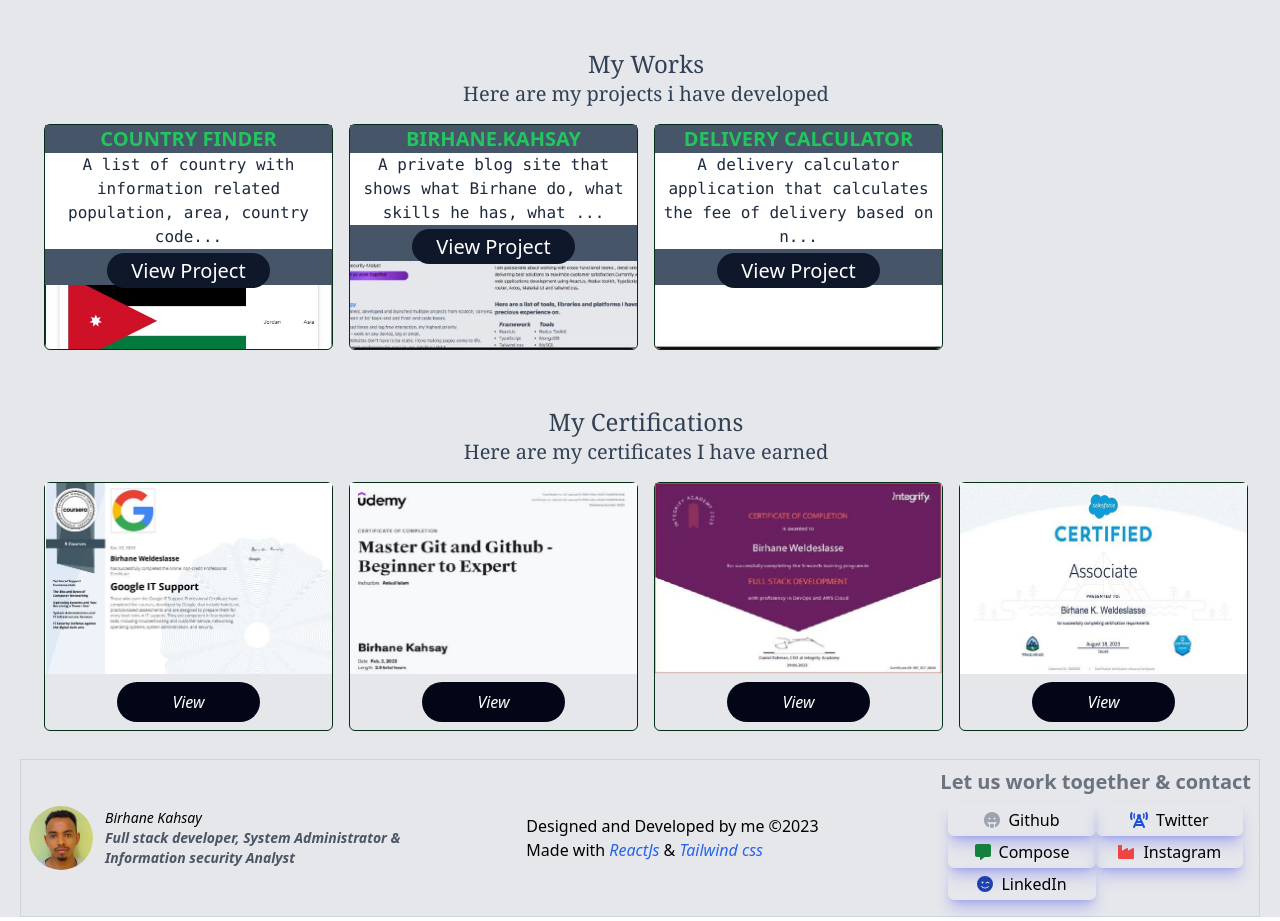
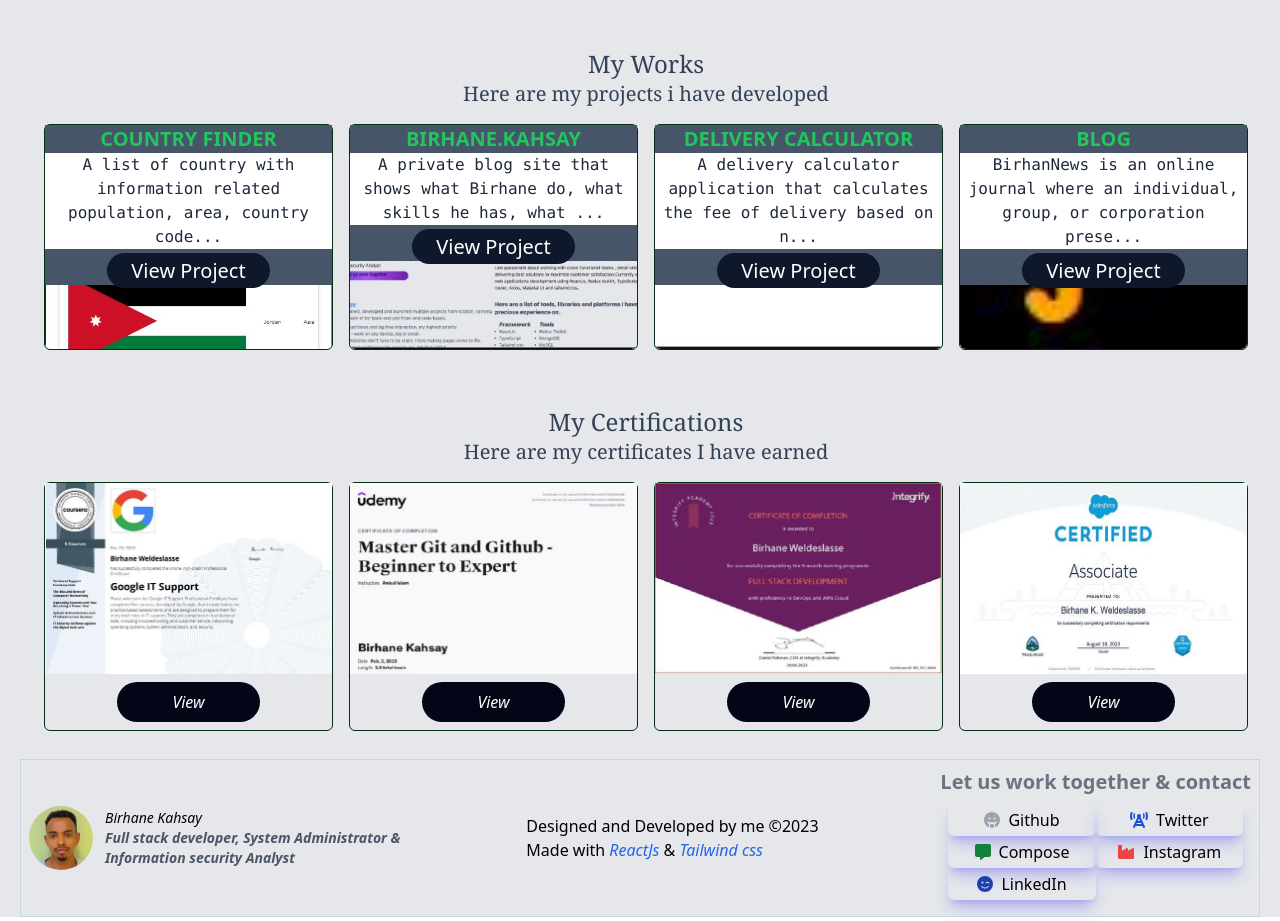
Before and after one commit to Birhanek/own-website, a React (Create React App) app: page / in a window 1280 px wide. Shown: the part 920-1841 px from the top of the page. Built offline with nearby package versions, Linux system fonts and the light colour scheme.

Commit message:
image, and activities are modified

```diff
--- a/src/components/Activity.jsx
+++ b/src/components/Activity.jsx
@@ -1,6 +1,7 @@
 import React from 'react'
 import { projects } from '../data/data'
 const Activity = () => {
+
 
   return (
     <section className='flex flex-col items-center justify-center gap-2 p-3 mt-4 mb-4 text-center '>
@@ -9,30 +10,18 @@ const Activity = () => {
           <p className='text-xl'>Here are my projects i have developed </p>
         </span>
         <div className='grid grid-cols-1 gap-6 md:grid-cols-4 md:gap-4'>
-            <article key={projects[0].projectId} className='relative w-full border rounded-md border-green-950'>
-                  <img src='images/country-finder.jpg' alt={projects[0].projectName} className='object-cover w-full h-56 rounded-md cursor-pointer hover:transition hover:ease-in-out hover:border hover:border-l-gray-300'/>
+          {
+            projects.map((project)=>{
+              return <article key={project.projectId} className='relative w-full border rounded-md border-green-950'>
+                  <img src={project.projectImage} alt={project.projectName} className='object-cover w-full h-56 rounded-md cursor-pointer hover:transition hover:ease-in-out hover:border hover:border-l-gray-300'/>
                   <div className='absolute -top-0 bg-slate-600'>
-                    <h1 className='text-xl font-semibold text-green-500 uppercase'>{projects[0].projectName}</h1>
-                    <p className='mb-2 font-mono bg-white text-slate-800'>{projects[0].projectDescription.substring(0,80)}...</p>
-                    <a className='w-1/2 px-6 py-1 mt-4 text-xl text-white rounded-full bg-slate-900 hover:bg-blue-700 hover:transition hover:translate-x-4' href={projects[0].projectLink}>View Project</a>
+                    <h1 className='text-xl font-semibold text-green-500 uppercase'>{project.projectName}</h1>
+                    <p className='mb-2 font-mono bg-white text-slate-800'>{project.projectDescription.substring(0,80)}...</p>
+                    <a className='w-1/2 px-6 py-1 mt-4 text-xl text-white rounded-full bg-slate-900 hover:bg-blue-700 hover:transition hover:translate-x-4' href={project.projectLink}>View Project</a>
                   </div>
               </article>
-              <article key={projects[1].projectId} className='relative w-full border rounded-md border-green-950'>
-                  <img src='images/own-web.jpg' alt={projects[1].projectName} className='object-cover w-full h-56 rounded-md cursor-pointer hover:transition hover:ease-in-out hover:border hover:border-l-gray-300'/>
-                  <div className='absolute -top-0 bg-slate-600'>
-                    <h1 className='text-xl font-semibold text-green-500 uppercase'>{projects[1].projectName}</h1>
-                    <p className='mb-2 font-mono bg-white text-slate-800'>{projects[1].projectDescription.substring(0,80)}...</p>
-                    <a className='w-1/2 px-6 py-1 mt-4 text-xl text-white rounded-full bg-slate-900 hover:bg-blue-700 hover:transition hover:translate-x-4' href={projects[1].projectLink}>View Project</a>
-                  </div>
-              </article>
-              <article key={projects[2].projectId} className='relative w-full border rounded-md border-green-950'>
-                  <img src='images/calculator.jpg' alt={projects[2].projectName} className='object-cover w-full h-56 rounded-md cursor-pointer hover:transition hover:ease-in-out hover:border hover:border-l-gray-300'/>
-                  <div className='absolute -top-0 bg-slate-600'>
-                    <h1 className='text-xl font-semibold text-green-500 uppercase'>{projects[2].projectName}</h1>
-                    <p className='mb-2 font-mono bg-white text-slate-800'>{projects[2].projectDescription.substring(0,80)}...</p>
-                    <a className='w-1/2 px-6 py-1 mt-4 text-xl text-white rounded-full bg-slate-900 hover:bg-blue-700 hover:transition hover:translate-x-4' href={projects[2].projectLink}>View Project</a>
-                  </div>
-              </article>
+            })
+          }
         </div>
     </section>
   )
--- a/src/data/data.js
+++ b/src/data/data.js
@@ -32,7 +32,7 @@ export  const projects =[
       projectName:"Country finder",
       projectDescription:`A list of country with information related population,
       area, country code searching, adding to favorite, deleting from favorite`,
-      projectLink:'https://int-fs7-frontend-project.vercel.app/',
+      projectLink:'https://country-detail-finder.netlify.app/',
       projectImage:'images/country-finder.jpg'
     },
     {
@@ -53,10 +53,10 @@ export  const projects =[
     },
     {
       projectId:4,
-      projectName:"LMS",
-      projectDescription:`help libraries keep track of their documents inventory and loans,
-      and member subscriptions and profiles, sometimes for multiple physical locations`,
-      projectLink:`https://birhane-kahsay-own-website.vercel.app/`,
-      projectImage:'images/own-web.jpg'
+      projectName:"Blog",
+      projectDescription:`BirhanNews is an online journal where an individual, group, or corporation presents a record of activities, thoughts, or beliefs
+      political, economical,social and IT thoughts `,
+      projectLink:`https://birhanenews.netlify.app/`,
+      projectImage:'images/blog.jpg'
     }
   ]
```
Also changed, not shown: public/images/blog.JPG (added).
